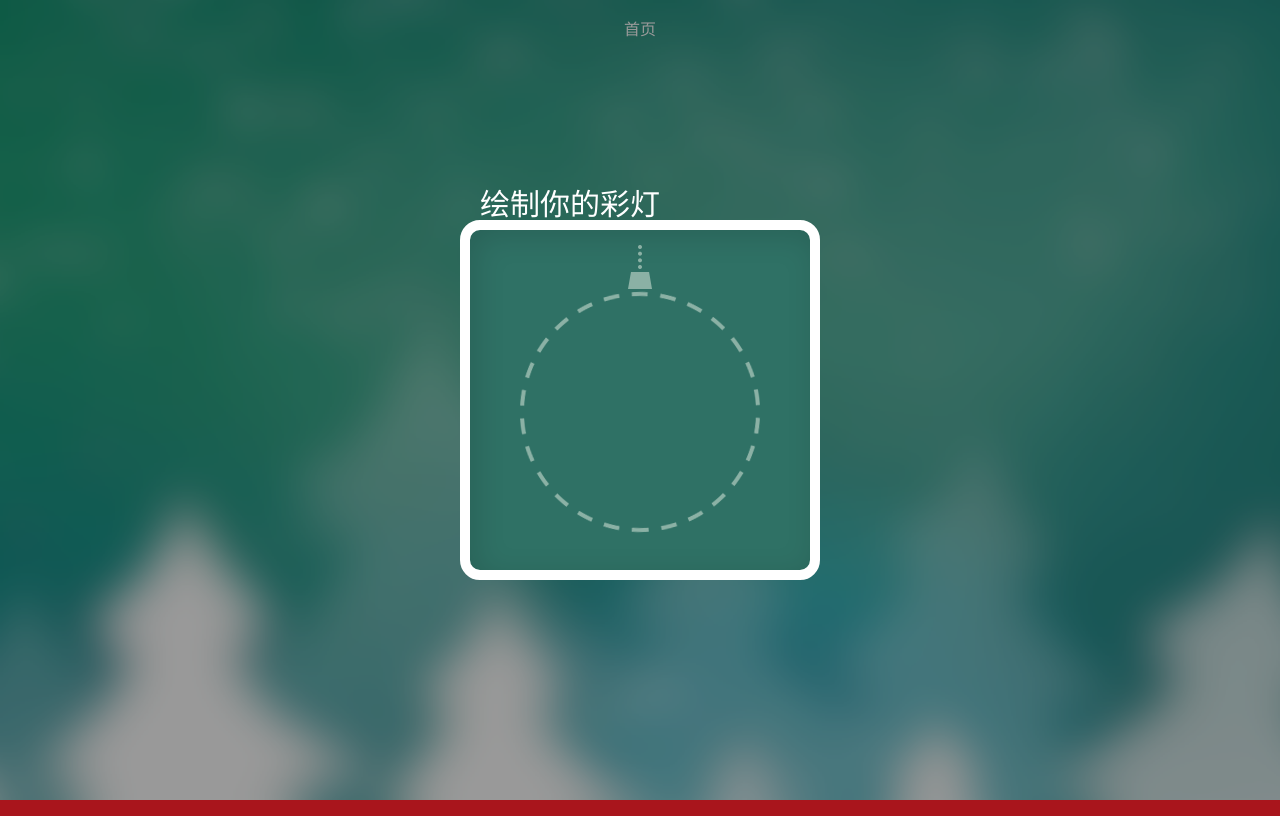
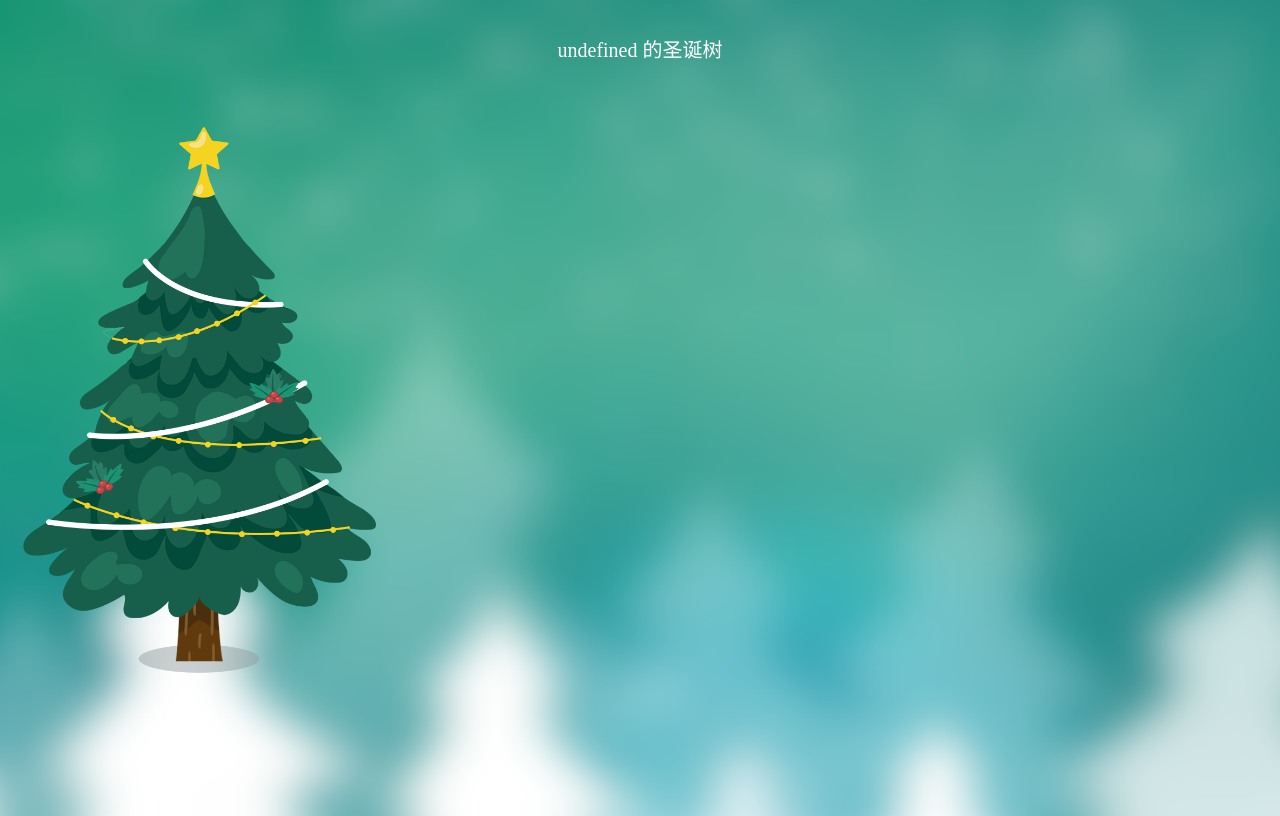
Before and after one commit to tari404/christmas-tree, a Vue app: page / in a window 1280 px wide. Built offline with nearby package versions, Linux system fonts and the light colour scheme.

Commit message:
🎄 add tree

```diff
--- a/src/App.vue
+++ b/src/App.vue
@@ -1,7 +1,8 @@
 <template>
   <div id="app" @touchstart.prevent @touchmove.prevent>
-    <p>首页</p>
-    <draw-lamp/>
+    <p id="title">{{owner}} 的圣诞树</p>
+    <div id="tree"></div>
+    <draw-lamp v-if="route === 'add'"/>
   </div>
 </template>
 
@@ -10,6 +11,12 @@ import DrawLamp from '@/components/DrawLamp'
 
 export default {
   name: 'App',
+  data () {
+    return {
+      owner: 'undefined',
+      route: ''
+    }
+  },
   components: {
     DrawLamp
   }
@@ -20,6 +27,26 @@ export default {
 @import 'style.styl'
 
 body
+  overflow hidden
+
+#app
   background-image url(./assets/bg.png)
   background-size cover
+  width 100vw
+  height 102vh
+
+#title
+  font-size 20px
+  margin 0
+  padding 34px
+#tree
+  position absolute
+  width 378px
+  height 594px
+  left 11px
+  top 50%
+  transform translateY(-50%)
+  background-size contain
+  background-repeat no-repeat
+  background-image url('./assets/tree.png')
 </style>
--- a/src/components/DrawLamp.vue
+++ b/src/components/DrawLamp.vue
@@ -21,6 +21,7 @@
         <select-texture :color="color3" :texture.sync="t3" @select="updateColor3" @delete="delColor(3)" />
       </div>
     </div>
+    <div class="confirm" @touchstart="submit">确定并提交</div>
   </div>
 </template>
 
@@ -72,6 +73,17 @@ const genControlPoints = (points) => {
   return controlPoints
 }
 
+const encodeColor = (hslString) => {
+  const res = hslString.match(/hsl\((\d+), \d+%, (\d+)%\)/)
+  if (res) {
+    const h = Number(res[1])
+    const b = Number(res[2]) * 2
+    return (h * 128 + b).toString(16).padStart(4, '0')
+  } else {
+    return '0000'
+  }
+}
+
 export default {
   name: 'DrawLamp',
   data () {
@@ -82,6 +94,7 @@ export default {
       canvasX: 0,
       canvasY: 0,
       points: [],
+      disS: [],
       d: '',
       color0: 'hsl(0, 100%, 38%)',
       color1: 'hsl(0, 100%, 28%)',
@@ -135,6 +148,8 @@ export default {
         }
         disS.push(Math.round(ddis))
       }
+
+      this.disS = disS
 
       const pointS = disS.map((dis, i) => {
         return {
@@ -212,6 +227,17 @@ export default {
     delColor (index) {
       this[`color${index}`] = ''
       this[`t${index}`] = 0
+    },
+    submit () {
+      let code = this.disS.reduce((prev, current) => {
+        return prev + Math.min(current, 255).toString(16)
+      }, '0x')
+      code += encodeColor(this.color0)
+      code += encodeColor(this.color1) + this.t1.toString(16).padStart(2, '0')
+      code += encodeColor(this.color2) + this.t2.toString(16).padStart(2, '0')
+      code += encodeColor(this.color3) + this.t3.toString(16).padStart(2, '0')
+      code += '99'
+      console.log(code)
     }
   },
   components: {
@@ -274,7 +300,6 @@ export default {
   margin 0
   left 10px
   top -40px
-  font-family 'Yuanti SC', 'YouYuan'
 canvas
   position absolute
   top 10px
@@ -309,4 +334,9 @@ svg
 .show-cfg
   transform translateY(0)
   opacity 1
+.confirm
+  position absolute
+  bottom 20px
+  left 50%
+  transform translate3d(-50%, 0, 0)
 </style>
--- a/src/style.styl
+++ b/src/style.styl
@@ -4,7 +4,8 @@ body
   color #fff
   overflow hidden
 #app
-  font-family 'Avenir', Helvetica, Arial, sans-serif
+  // font-family 'Avenir', Helvetica, Arial, sans-serif
+  font-family 'Yuanti SC', 'YouYuan'
   -webkit-font-smoothing antialiased
   -moz-osx-font-smoothing grayscale
   text-align center
--- /dev/null
+++ b/src/texture/broken.vue
@@ -0,0 +1,29 @@
+<template>
+  <g :style="{ 'transform': `scale(${scale || 1})` }">
+    <g>
+      <path d="M319,140.9c-2,0-3.9-0.9-5.1-2.5l-20.1-27.9l-34.7,28.9c-1.3,1.1-3,1.6-4.7,1.4
+        c-1.7-0.2-3.3-1-4.3-2.2l-22.5-28.2l-32.4,28.8c-1.2,1.1-2.9,1.7-4.6,1.6c-1.7-0.1-3.3-0.8-4.4-2l-24.8-28.4l-30,28.7
+        c-1.2,1.1-2.8,1.7-4.6,1.7c-1.7,0-3.4-0.7-4.5-1.9l-27.2-28.5L67.6,139c-1.1,1.2-2.7,1.8-4.5,1.9c-1.7,0-3.4-0.6-4.5-1.7L29,110.5
+        L3.7,138.9c-2,2.3-5.8,2.7-8.4,0.9c-2.6-1.8-3.1-5.1-1-7.4L23.9,99c1.1-1.2,2.7-2,4.5-2c1.8-0.1,3.5,0.6,4.7,1.7l29.8,28.9
+        l27.8-28.8c1.1-1.2,2.8-1.9,4.6-1.9c0,0,0,0,0,0c1.8,0,3.4,0.7,4.6,1.9l27.4,28.7l30.2-28.9c1.2-1.1,2.9-1.8,4.7-1.7
+        c1.8,0.1,3.4,0.8,4.5,2.1l25,28.5l32.6-29c1.2-1.1,3-1.7,4.8-1.6c1.8,0.1,3.4,0.9,4.4,2.2l22.6,28.3l35-29.1
+        c1.3-1.1,3.1-1.6,4.9-1.4c1.8,0.2,3.4,1.1,4.3,2.4l24,33.3c1.8,2.5,0.9,5.7-1.9,7.3C321.2,140.6,320.1,140.9,319,140.9z"/>
+    </g>
+    <g>
+      <path d="M319,245.9c-2,0-3.9-0.9-5.1-2.5l-20.1-27.9l-34.7,28.9c-1.3,1.1-3,1.6-4.7,1.4
+        c-1.7-0.2-3.3-1-4.3-2.2l-22.5-28.2l-32.4,28.8c-1.2,1.1-2.9,1.7-4.6,1.6c-1.7-0.1-3.3-0.8-4.4-2l-24.8-28.4l-30,28.7
+        c-1.2,1.1-2.8,1.7-4.6,1.7c-1.7,0-3.4-0.7-4.5-1.9l-27.2-28.5L67.6,244c-1.1,1.2-2.7,1.8-4.5,1.9c-1.7,0-3.4-0.6-4.5-1.7L29,215.5
+        L3.7,243.9c-2,2.3-5.8,2.7-8.4,0.9c-2.6-1.8-3.1-5.1-1-7.4L23.9,204c1.1-1.2,2.7-2,4.5-2c1.8-0.1,3.5,0.6,4.7,1.7l29.8,28.9
+        l27.8-28.8c1.1-1.2,2.8-1.9,4.6-1.9c0,0,0,0,0,0c1.8,0,3.4,0.7,4.6,1.9l27.4,28.7l30.2-28.9c1.2-1.1,2.9-1.8,4.7-1.7
+        c1.8,0.1,3.4,0.8,4.5,2.1l25,28.5l32.6-29c1.2-1.1,3-1.7,4.8-1.6c1.8,0.1,3.4,0.9,4.4,2.2l22.6,28.3l35-29.1
+        c1.3-1.1,3.1-1.6,4.9-1.4c1.8,0.2,3.4,1.1,4.3,2.4l24,33.3c1.8,2.5,0.9,5.7-1.9,7.3C321.2,245.6,320.1,245.9,319,245.9z"/>
+    </g>
+  </g>
+</template>
+
+<script>
+export default {
+  name: 'TextureBroken',
+  props: ['scale']
+}
+</script>
--- /dev/null
+++ b/src/texture/diamond.vue
@@ -0,0 +1,27 @@
+<template>
+  <g :style="{ 'transform': `scale(${scale || 1})` }">
+    <polygon points="31.1,107 15.6,128.6 0,107 15.6,85.4 "/>
+    <polygon points="72.4,107 56.8,128.6 41.3,107 56.8,85.4 "/>
+    <polygon points="113.7,107 98.1,128.6 82.5,107 98.1,85.4 "/>
+    <polygon points="154.9,107 139.4,128.6 123.8,107 139.4,85.4 "/>
+    <polygon points="196.2,107 180.6,128.6 165.1,107 180.6,85.4 "/>
+    <polygon points="237.5,107 221.9,128.6 206.3,107 221.9,85.4 "/>
+    <polygon points="278.7,107 263.2,128.6 247.6,107 263.2,85.4 "/>
+    <polygon points="320,107 304.4,128.6 288.9,107 304.4,85.4 "/>
+    <polygon points="31.1,232 15.6,253.6 0,232 15.6,210.4 "/>
+    <polygon points="72.4,232 56.8,253.6 41.3,232 56.8,210.4 "/>
+    <polygon points="113.7,232 98.1,253.6 82.5,232 98.1,210.4 "/>
+    <polygon points="154.9,232 139.4,253.6 123.8,232 139.4,210.4 "/>
+    <polygon points="196.2,232 180.6,253.6 165.1,232 180.6,210.4 "/>
+    <polygon points="237.5,232 221.9,253.6 206.3,232 221.9,210.4 "/>
+    <polygon points="278.7,232 263.2,253.6 247.6,232 263.2,210.4 "/>
+    <polygon points="320,232 304.4,253.6 288.9,232 304.4,210.4 "/>
+  </g>
+</template>
+
+<script>
+export default {
+  name: 'TextureDiamond',
+  props: ['scale']
+}
+</script>
--- a/src/texture/index.js
+++ b/src/texture/index.js
@@ -2,6 +2,8 @@ import Vue from 'vue'
 
 import lines from './lines'
 import lines2 from './lines2'
+import broken from './broken'
+import diamond from './diamond'
 
 export const Texture = Vue.component('interface-input', {
   functional: true,
@@ -12,6 +14,10 @@ export const Texture = Vue.component('interface-input', {
           return lines
         case 1:
           return lines2
+        case 2:
+          return broken
+        case 3:
+          return diamond
         default:
           return lines
       }
@@ -23,5 +29,7 @@ export const Texture = Vue.component('interface-input', {
 
 export const catalog = [
   '三线条',
-  '线条'
+  '线条',
+  '折线',
+  '菱形'
 ]
```
Also changed, not shown: src/assets/tree.png (added), 1 other file (tests, documents, lock files or other folders).
